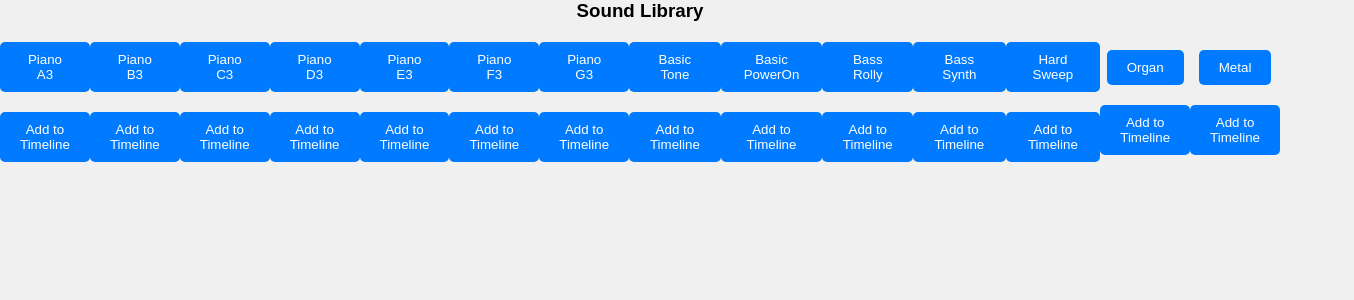
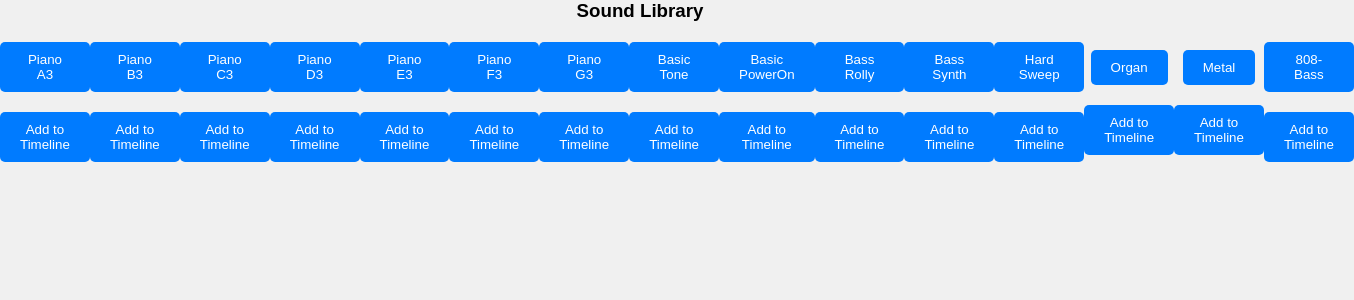
Before and after one commit to Samalu54123/Team-Tempo, a React (Create React App) app: page /SoundLibrary in a window 1280 px wide. Shown: the top 300 px of the page, 1354 px wide, since content can reach past the window. Built offline with nearby package versions, Linux system fonts and the light colour scheme.

Commit message:
Added another sound sample to library

```diff
--- a/src/SoundLibrary.js
+++ b/src/SoundLibrary.js
@@ -15,6 +15,7 @@ import BassSynth from "./Test sound/bass-synth.wav";
 import HardSweep from "./Test sound/hardsweep2.wav";
 import Organ from "./Test sound/organ.wav";
 import Metal from "./Test sound/metal.wav";
+import Bass from "./Test sound/808-bass.wav";
 
 const pianoClips = [
     { sound: A3, label: 'Piano A3' },
@@ -30,7 +31,8 @@ const pianoClips = [
     { sound: BassSynth, label: 'Bass Synth'},
     { sound: HardSweep, label: 'Hard Sweep'},
     { sound: Organ, label: 'Organ'},
-    { sound: Metal, label: 'Metal'}
+    { sound: Metal, label: 'Metal'},
+    { sound: Bass, label: '808-Bass'}
 ];
 
 class SoundLibrary extends Component {
```
Also changed, not shown: 1 other file (tests, documents, lock files or other folders).
